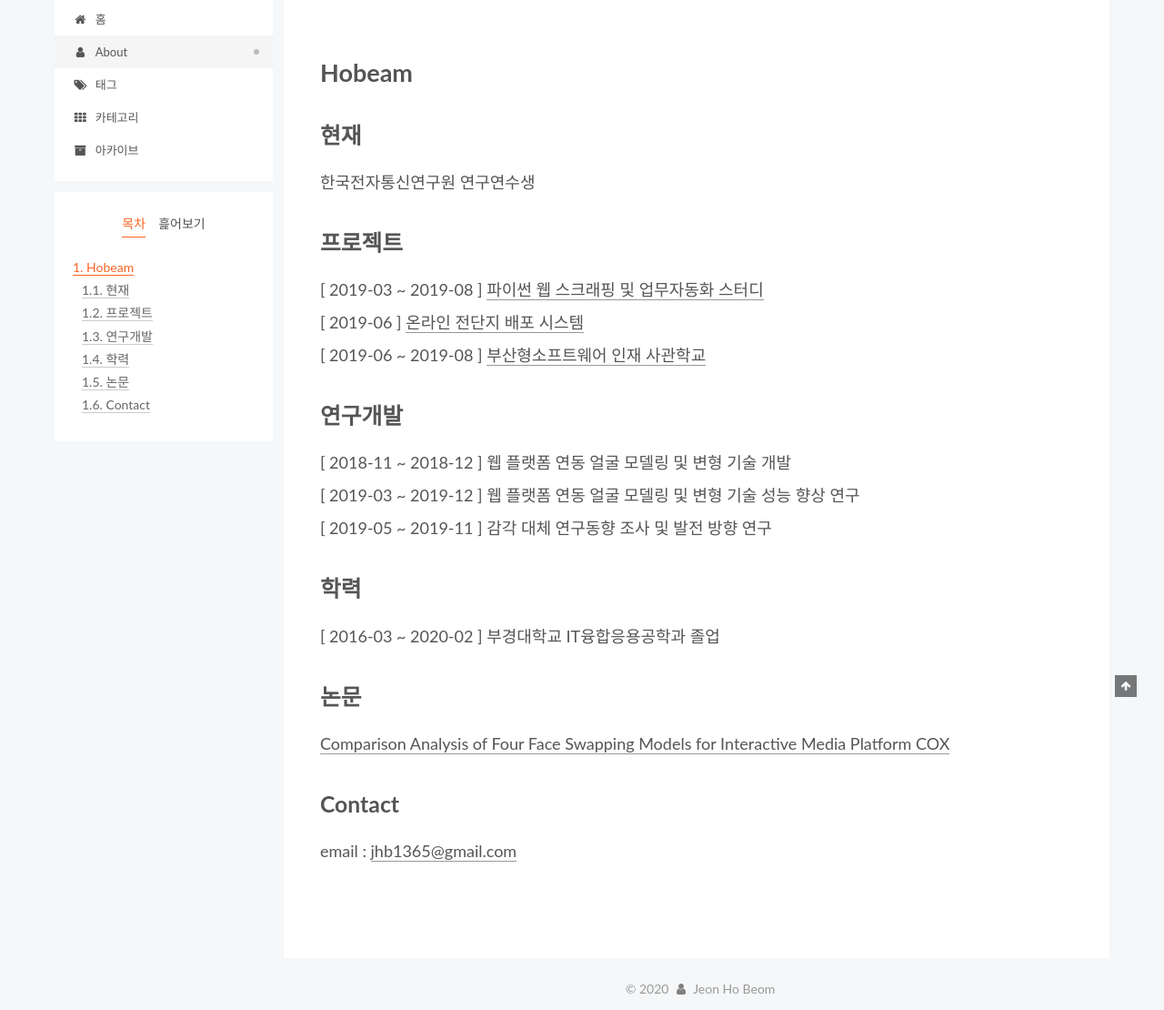
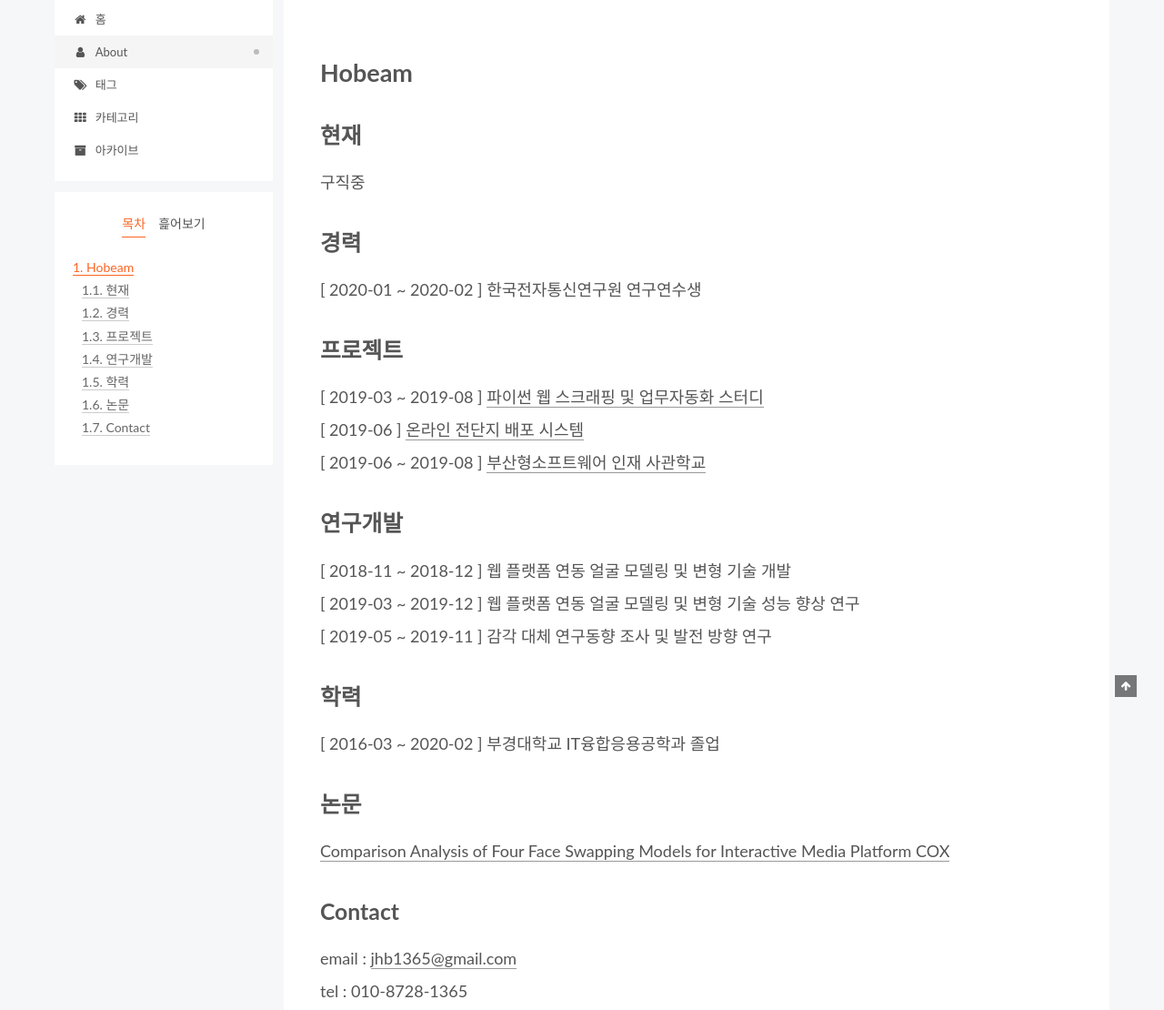
Before and after one commit to HoBeom/hobeom.github.io, a plain HTML site: page about/index.html in a window 1280 px wide. Shown: the part 134-1244 px from the top of the page at 91% size. Drawn offline with Linux system fonts and the light colour scheme; a script that the page names is missing.

Commit message:
Site updated: 2020-03-07 13:02:23

```diff
--- a/about/index.html
+++ b/about/index.html
@@ -21,15 +21,15 @@
     var CONFIG = {"hostname":"hobeam.github.io","root":"/","scheme":"Pisces","version":"7.7.1","exturl":false,"sidebar":{"position":"left","display":"post","padding":18,"offset":12,"onmobile":false},"copycode":{"enable":true,"show_result":true,"style":"default"},"back2top":{"enable":true,"sidebar":false,"scrollpercent":false},"bookmark":{"enable":true,"color":"#222","save":"auto"},"fancybox":false,"mediumzoom":false,"lazyload":false,"pangu":false,"comments":{"style":"tabs","active":null,"storage":true,"lazyload":false,"nav":null},"algolia":{"hits":{"per_page":10},"labels":{"input_placeholder":"Search for Posts","hits_empty":"We didn't find any results for the search: ${query}","hits_stats":"${hits} results found in ${time} ms"}},"localsearch":{"enable":false,"trigger":"auto","top_n_per_article":1,"unescape":false,"preload":false},"motion":{"enable":true,"async":false,"transition":{"post_block":"fadeIn","post_header":"slideDownIn","post_body":"slideDownIn","coll_header":"slideLeftIn","sidebar":"slideUpIn"}}};
   </script>
 
-  <meta name="description" content="Hobeam현재한국전자통신연구원 연구연수생 프로젝트[ 2019-03 ~ 2019-08 ] 파이썬 웹 스크래핑 및 업무자동화 스터디[ 2019-06 ]  온라인 전단지 배포 시스템[ 2019-06 ~ 2019-08 ] 부산형소프트웨어 인재 사관학교   연구개발[ 2018-11 ~ 2018-12 ] 웹 플랫폼 연동 얼굴 모델링 및 변형 기술 개발[ 2019-0">
+  <meta name="description" content="Hobeam현재구직중 경력[ 2020-01 ~ 2020-02 ] 한국전자통신연구원 연구연수생 프로젝트[ 2019-03 ~ 2019-08 ] 파이썬 웹 스크래핑 및 업무자동화 스터디[ 2019-06 ]  온라인 전단지 배포 시스템[ 2019-06 ~ 2019-08 ] 부산형소프트웨어 인재 사관학교   연구개발[ 2018-11 ~ 2018-12 ] 웹 플랫폼">
 <meta property="og:type" content="website">
 <meta property="og:title" content="about">
 <meta property="og:url" content="http://hobeam.github.io/about/index.html">
 <meta property="og:site_name" content="HOBE-NOTE">
-<meta property="og:description" content="Hobeam현재한국전자통신연구원 연구연수생 프로젝트[ 2019-03 ~ 2019-08 ] 파이썬 웹 스크래핑 및 업무자동화 스터디[ 2019-06 ]  온라인 전단지 배포 시스템[ 2019-06 ~ 2019-08 ] 부산형소프트웨어 인재 사관학교   연구개발[ 2018-11 ~ 2018-12 ] 웹 플랫폼 연동 얼굴 모델링 및 변형 기술 개발[ 2019-0">
+<meta property="og:description" content="Hobeam현재구직중 경력[ 2020-01 ~ 2020-02 ] 한국전자통신연구원 연구연수생 프로젝트[ 2019-03 ~ 2019-08 ] 파이썬 웹 스크래핑 및 업무자동화 스터디[ 2019-06 ]  온라인 전단지 배포 시스템[ 2019-06 ~ 2019-08 ] 부산형소프트웨어 인재 사관학교   연구개발[ 2018-11 ~ 2018-12 ] 웹 플랫폼">
 <meta property="og:locale" content="ko_KR">
 <meta property="article:published_time" content="2020-02-22T09:48:24.000Z">
-<meta property="article:modified_time" content="2020-02-22T13:39:06.899Z">
+<meta property="article:modified_time" content="2020-03-07T04:01:43.772Z">
 <meta property="article:author" content="Jeon Ho Beom">
 <meta name="twitter:card" content="summary">
 
@@ -194,12 +194,13 @@
 
 
       <div class="post-body">
-          <h1 id="Hobeam"><a href="#Hobeam" class="headerlink" title="Hobeam"></a>Hobeam</h1><h2 id="현재"><a href="#현재" class="headerlink" title="현재"></a>현재</h2><p>한국전자통신연구원 연구연수생</p>
+          <h1 id="Hobeam"><a href="#Hobeam" class="headerlink" title="Hobeam"></a>Hobeam</h1><h2 id="현재"><a href="#현재" class="headerlink" title="현재"></a>현재</h2><p>구직중</p>
+<h2 id="경력"><a href="#경력" class="headerlink" title="경력"></a>경력</h2><p>[ 2020-01 ~ 2020-02 ] 한국전자통신연구원 연구연수생</p>
 <h2 id="프로젝트"><a href="#프로젝트" class="headerlink" title="프로젝트"></a>프로젝트</h2><p>[ 2019-03 ~ 2019-08 ] <a href="https://github.com/WebScrapingStudy/StudyRepository" target="_blank" rel="noopener">파이썬 웹 스크래핑 및 업무자동화 스터디</a><br>[ 2019-06 ]  <a href="https://github.com/Hobeam/ffff/tree/master/%EC%9D%B8%ED%84%B0%EB%84%B7DB%EC%9D%91%EC%9A%A9" target="_blank" rel="noopener">온라인 전단지 배포 시스템</a><br>[ 2019-06 ~ 2019-08 ] <a href="https://github.com/Hobeam/SW" target="_blank" rel="noopener">부산형소프트웨어 인재 사관학교</a>  </p>
 <h2 id="연구개발"><a href="#연구개발" class="headerlink" title="연구개발"></a>연구개발</h2><p>[ 2018-11 ~ 2018-12 ] 웹 플랫폼 연동 얼굴 모델링 및 변형 기술 개발<br>[ 2019-03 ~ 2019-12 ] 웹 플랫폼 연동 얼굴 모델링 및 변형 기술 성능 향상 연구<br>[ 2019-05 ~ 2019-11 ] 감각 대체 연구동향 조사 및 발전 방향 연구  </p>
 <h2 id="학력"><a href="#학력" class="headerlink" title="학력"></a>학력</h2><p>[ 2016-03 ~ 2020-02 ] 부경대학교 IT융합응용공학과 졸업</p>
 <h2 id="논문"><a href="#논문" class="headerlink" title="논문"></a>논문</h2><p><a href="http://www.dbpia.co.kr/Journal/articleDetail?nodeId=NODE08752486" target="_blank" rel="noopener">Comparison Analysis of Four Face Swapping Models for Interactive Media Platform COX</a></p>
-<h2 id="Contact"><a href="#Contact" class="headerlink" title="Contact"></a>Contact</h2><p>email : <a href="mailto:jhb1365@gmail.com">jhb1365@gmail.com</a></p>
+<h2 id="Contact"><a href="#Contact" class="headerlink" title="Contact"></a>Contact</h2><p>email : <a href="mailto:jhb1365@gmail.com">jhb1365@gmail.com</a><br>tel : 010-8728-1365</p>
 
       </div>
 
@@ -269,7 +270,7 @@
 
       <!--noindex-->
       <div class="post-toc-wrap sidebar-panel">
-          <div class="post-toc motion-element"><ol class="nav"><li class="nav-item nav-level-1"><a class="nav-link" href="#Hobeam"><span class="nav-number">1.</span> <span class="nav-text">Hobeam</span></a><ol class="nav-child"><li class="nav-item nav-level-2"><a class="nav-link" href="#현재"><span class="nav-number">1.1.</span> <span class="nav-text">현재</span></a></li><li class="nav-item nav-level-2"><a class="nav-link" href="#프로젝트"><span class="nav-number">1.2.</span> <span class="nav-text">프로젝트</span></a></li><li class="nav-item nav-level-2"><a class="nav-link" href="#연구개발"><span class="nav-number">1.3.</span> <span class="nav-text">연구개발</span></a></li><li class="nav-item nav-level-2"><a class="nav-link" href="#학력"><span class="nav-number">1.4.</span> <span class="nav-text">학력</span></a></li><li class="nav-item nav-level-2"><a class="nav-link" href="#논문"><span class="nav-number">1.5.</span> <span class="nav-text">논문</span></a></li><li class="nav-item nav-level-2"><a class="nav-link" href="#Contact"><span class="nav-number">1.6.</span> <span class="nav-text">Contact</span></a></li></ol></li></ol></div>
+          <div class="post-toc motion-element"><ol class="nav"><li class="nav-item nav-level-1"><a class="nav-link" href="#Hobeam"><span class="nav-number">1.</span> <span class="nav-text">Hobeam</span></a><ol class="nav-child"><li class="nav-item nav-level-2"><a class="nav-link" href="#현재"><span class="nav-number">1.1.</span> <span class="nav-text">현재</span></a></li><li class="nav-item nav-level-2"><a class="nav-link" href="#경력"><span class="nav-number">1.2.</span> <span class="nav-text">경력</span></a></li><li class="nav-item nav-level-2"><a class="nav-link" href="#프로젝트"><span class="nav-number">1.3.</span> <span class="nav-text">프로젝트</span></a></li><li class="nav-item nav-level-2"><a class="nav-link" href="#연구개발"><span class="nav-number">1.4.</span> <span class="nav-text">연구개발</span></a></li><li class="nav-item nav-level-2"><a class="nav-link" href="#학력"><span class="nav-number">1.5.</span> <span class="nav-text">학력</span></a></li><li class="nav-item nav-level-2"><a class="nav-link" href="#논문"><span class="nav-number">1.6.</span> <span class="nav-text">논문</span></a></li><li class="nav-item nav-level-2"><a class="nav-link" href="#Contact"><span class="nav-number">1.7.</span> <span class="nav-text">Contact</span></a></li></ol></li></ol></div>
       </div>
       <!--/noindex-->
 
```
